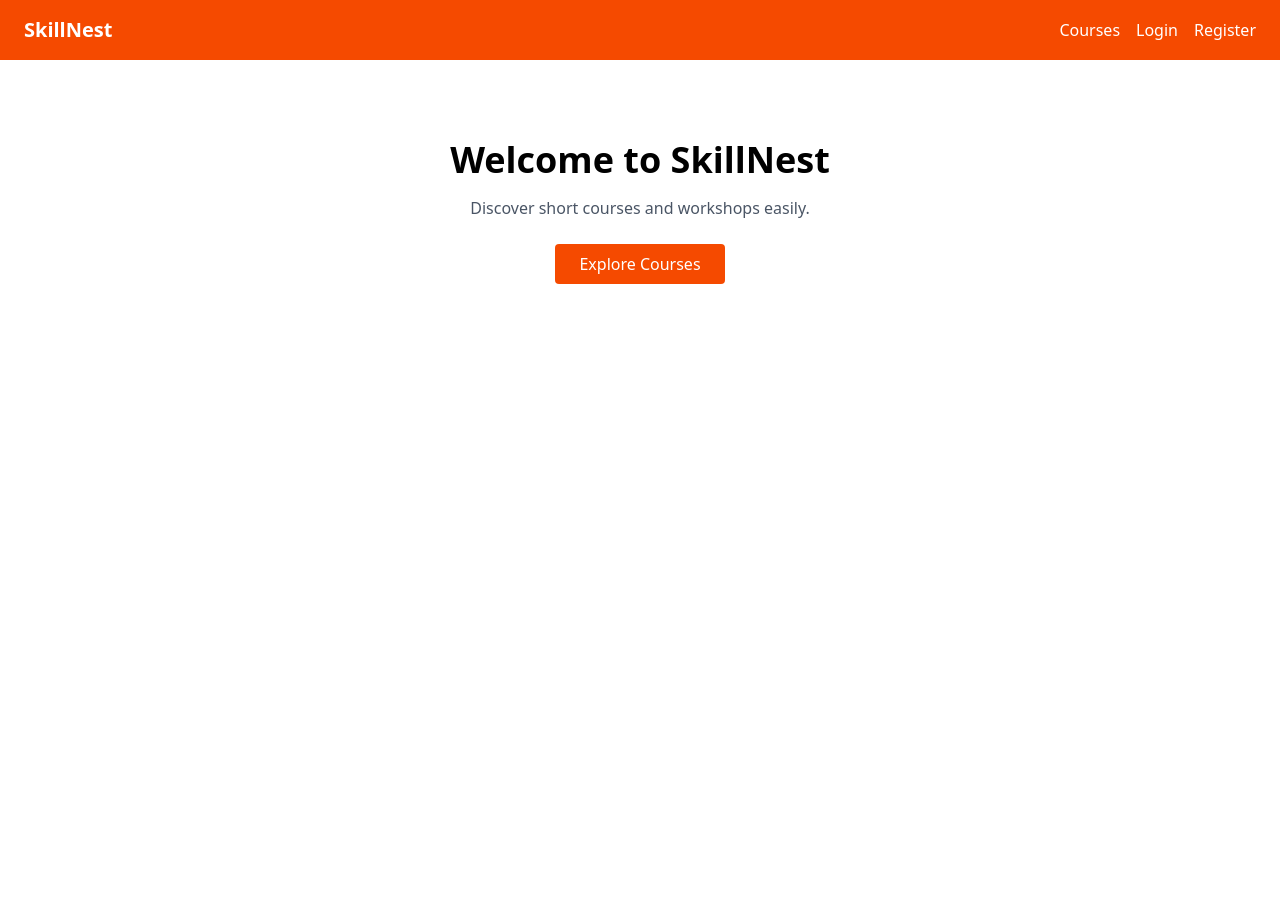
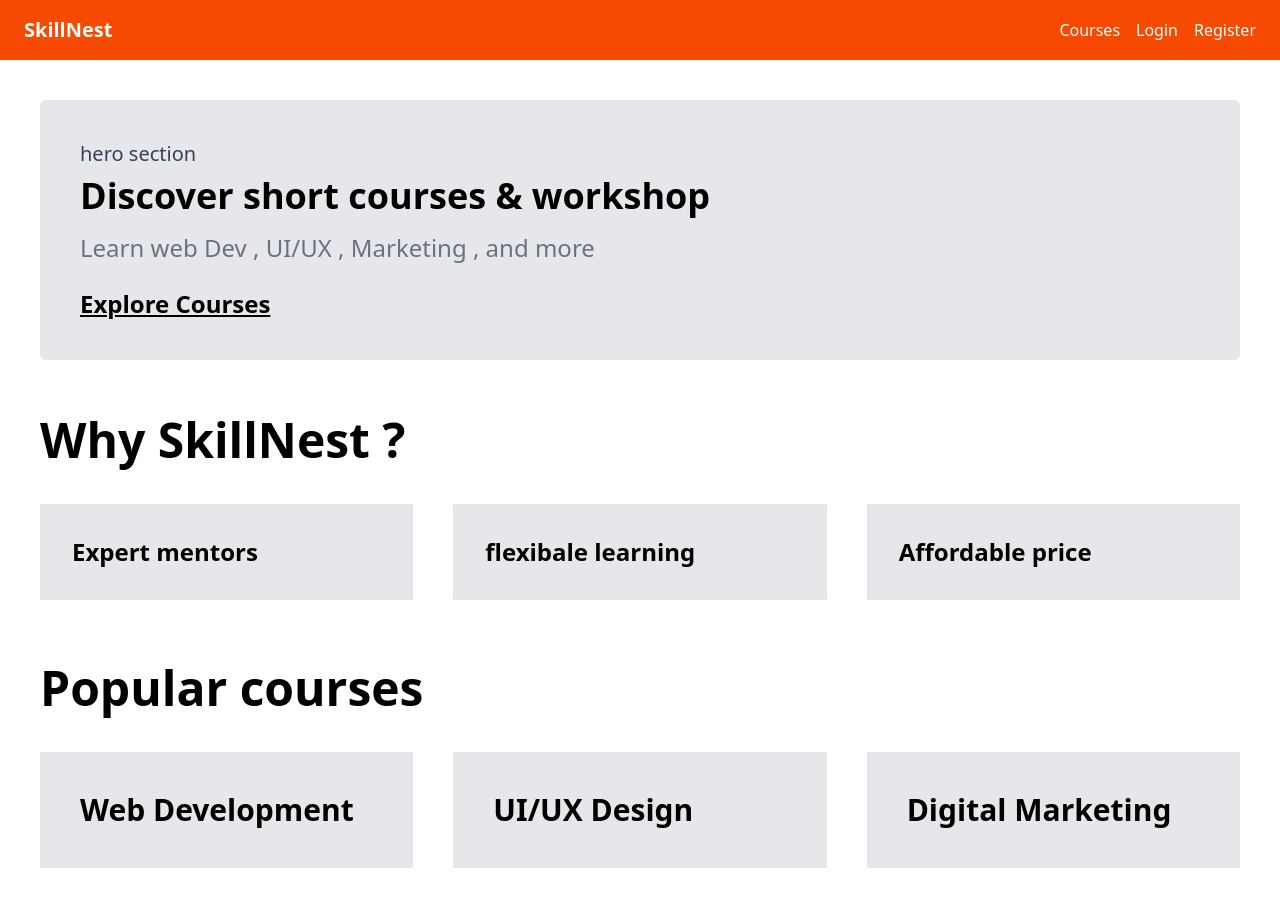
Before and after one commit to shashikant347/SkillNest, a React (Vite) app in the folder frontend/skillNest/: page / in a window 1280 px wide. Before the commit the page ends 800 px from the top, so only its background shows below. Built offline with nearby package versions, Linux system fonts and the light colour scheme.

Commit message:
Update Home.jsx

```diff
--- a/frontend/skillNest/src/pages/Home.jsx
+++ b/frontend/skillNest/src/pages/Home.jsx
@@ -2,18 +2,61 @@ import { Link } from "react-router-dom";
 
 export default function Home() {
   return (
-    <div className="text-center mt-20">
-      <h1 className="text-4xl font-bold">Welcome to SkillNest</h1>
-      <p className="mt-4 text-gray-600">
-        Discover short courses and workshops easily.
+    <div className="p-10">
+
+      {/* HERO SECTION */}
+      <div className="bg-gray-200 p-10 rounded-md">
+        <p className="text-gray-700 text-xl mb-2">hero section</p>
+
+        <h1 className="text-4xl font-bold mb-4">
+          Discover short courses & workshop
+        </h1>
+
+        <p className="text-gray-500 text-2xl mb-6">
+          Learn web Dev , UI/UX , Marketing , and more
         </p>
 
         <Link
           to="/courses"
-        className="inline-block mt-6 bg-orange-600 text-white px-6 py-2 rounded"
+          className="text-2xl font-bold underline"
         >
           Explore Courses
         </Link>
       </div>
+
+      {/* WHY SKILLNEST */}
+      <h2 className="text-5xl font-bold mt-14 mb-10">Why SkillNest ?</h2>
+
+      <div className="grid grid-cols-3 gap-10">
+        <div className="bg-gray-200 p-8 text-2xl font-bold">
+          Expert mentors
+        </div>
+
+        <div className="bg-gray-200 p-8 text-2xl font-bold">
+          flexibale learning
+        </div>
+
+        <div className="bg-gray-200 p-8 text-2xl font-bold">
+          Affordable price
+        </div>
+      </div>
+
+      {/* POPULAR COURSES */}
+      <h2 className="text-5xl font-bold mt-16 mb-10">Popular courses</h2>
+
+      <div className="grid grid-cols-3 gap-10">
+        <div className="bg-gray-200 p-10 text-3xl font-bold">
+          Web Development
+        </div>
+
+        <div className="bg-gray-200 p-10 text-3xl font-bold">
+          UI/UX Design
+        </div>
+
+        <div className="bg-gray-200 p-10 text-3xl font-bold">
+          Digital Marketing
+        </div>
+      </div>
+    </div>
   );
 }
```
Lines whose indentation alone changed are shown as unchanged.
